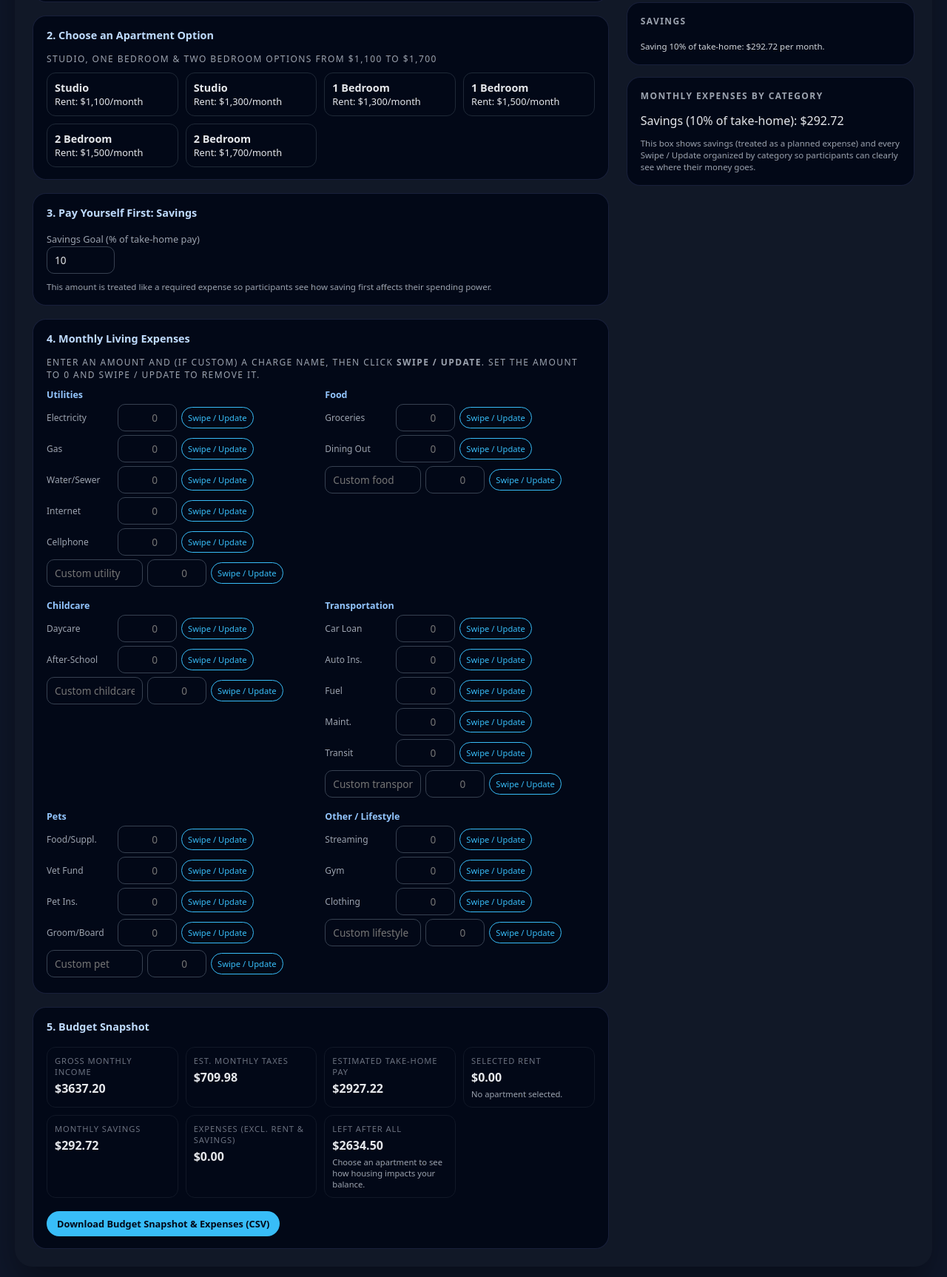
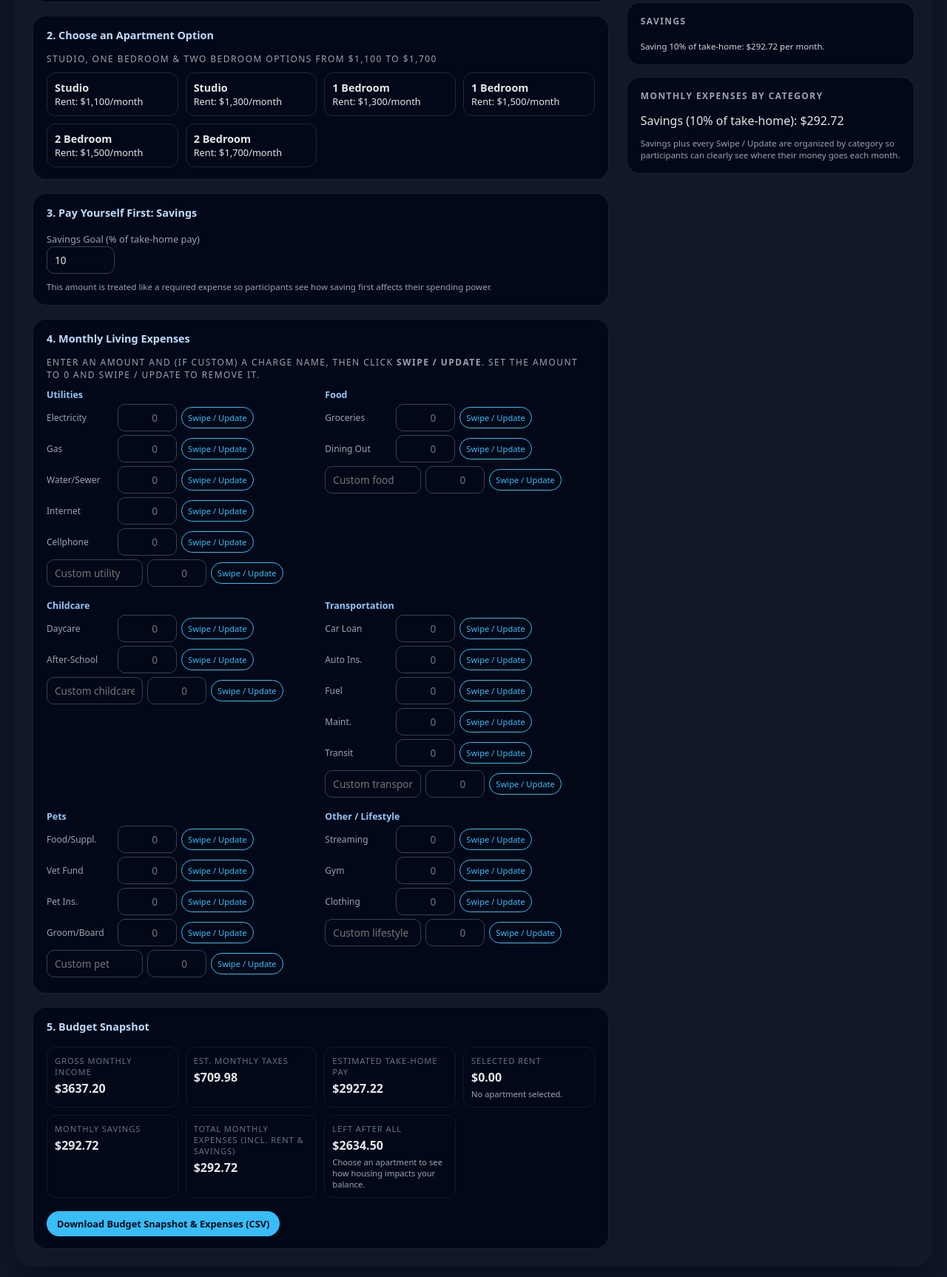
Before and after one commit to Pathwaysbeyondborders/WPSI-Affordable-Housing, a plain HTML site: page index.html in a window 1280 px wide. Shown: the part 392-2118 px from the top of the page at 74% size. Drawn offline with Linux system fonts and the light colour scheme.

Commit message:
Update index.html

```diff
--- a/index.html
+++ b/index.html
@@ -644,7 +644,7 @@
           <div class="result-value" id="savingsMonthly">$0.00</div>
         </div>
         <div class="result-box">
-          <div class="result-label">Expenses (Excl. Rent & Savings)</div>
+          <div class="result-label">Total Monthly Expenses (Incl. Rent & Savings)</div>
           <div class="result-value" id="totalExpenses">$0.00</div>
         </div>
         <div class="result-box">
@@ -693,8 +693,8 @@
         <li>No expenses added yet.</li>
       </ul>
       <p class="side-note">
-        This box shows savings (treated as a planned expense) and every Swipe / Update organized
-        by category so participants can clearly see where their money goes.
+        Savings plus every Swipe / Update are organized by category so participants can clearly see
+        where their money goes each month.
       </p>
     </div>
   </div>
@@ -777,7 +777,6 @@
       delete expenses[key];
       input.value = "";
     } else {
-      // Try to infer category from label prefix "Category - Name"
       const parts = label.split(" - ");
       const category = parts.length > 1 ? parts[0] : "Other";
       expenses[key] = { label, amount, category };
@@ -805,7 +804,7 @@
     updateAll();
   }
 
-  function getTotalExpenses() {
+  function getOtherExpensesTotal() {
     return Object.values(expenses).reduce((sum, exp) => sum + (exp.amount || 0), 0);
   }
 
@@ -829,7 +828,6 @@
   function updateCardExpensesList(savingsAmount, savingsRate) {
     cardExpensesListEl.innerHTML = "";
 
-    // Savings at the top as its own line (treated like a planned expense)
     if (savingsAmount > 0) {
       const li = document.createElement("li");
       li.textContent = `Savings (${savingsRate.toFixed(0)}% of take-home): $${savingsAmount.toFixed(2)}`;
@@ -842,7 +840,6 @@
       return;
     }
 
-    // Group expenses by category label
     const byCategory = {};
     keys.forEach(key => {
       const exp = expenses[key];
@@ -858,7 +855,8 @@
       byCategory[cat].forEach(exp => {
         const li = document.createElement("li");
         li.style.paddingLeft = "10px";
-        li.textContent = `${exp.label.split(" - ").slice(1).join(" - ") || exp.label}: $${exp.amount.toFixed(2)}`;
+        const prettyLabel = exp.label.split(" - ").slice(1).join(" - ") || exp.label;
+        li.textContent = `${prettyLabel}: $${exp.amount.toFixed(2)}`;
         cardExpensesListEl.appendChild(li);
       });
     });
@@ -890,13 +888,12 @@
     const savings = net * (savingsRate / 100);
     savingsMonthlyEl.textContent = "$" + savings.toFixed(2);
 
-    const totalExpenses = getTotalExpenses();
-    totalExpensesEl.textContent = "$" + totalExpenses.toFixed(2);
+    const otherExpenses = getOtherExpensesTotal();
+    const totalAllExpenses = rent + savings + otherExpenses;
 
-    const afterRent = net - rent;
-    const afterSavings = afterRent - savings;
-    const leftover = afterSavings - totalExpenses;
+    totalExpensesEl.textContent = "$" + totalAllExpenses.toFixed(2);
 
+    const leftover = net - totalAllExpenses;
     leftoverEl.textContent = "$" + leftover.toFixed(2);
     cardBalanceEl.textContent = "$" + leftover.toFixed(2);
 
@@ -922,7 +919,7 @@
       }
     }
 
-    // Update right side displays
+    // Right side displays
     updateCardName();
     updateCardApartment();
 
@@ -959,7 +956,7 @@
     add("Summary", "Net Take-Home Pay", net);
     add("Summary", "Rent", rent);
     add("Summary", "Monthly Savings", savings);
-    add("Summary", "Other Expenses (Excl. Rent & Savings)", totalExp);
+    add("Summary", "Total Expenses (Incl. Rent & Savings)", totalExp);
     add("Summary", "Left After All", leftover);
 
     if (selectedHousing) {
```
